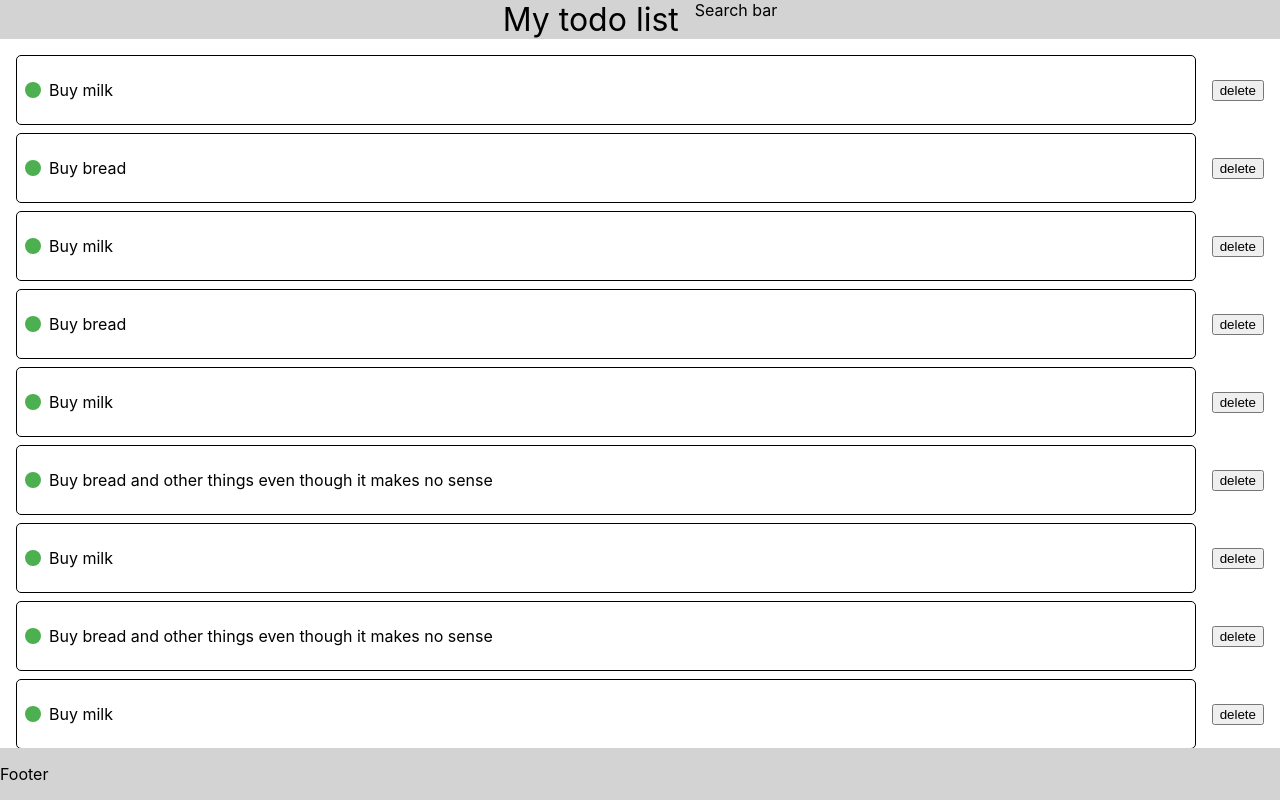
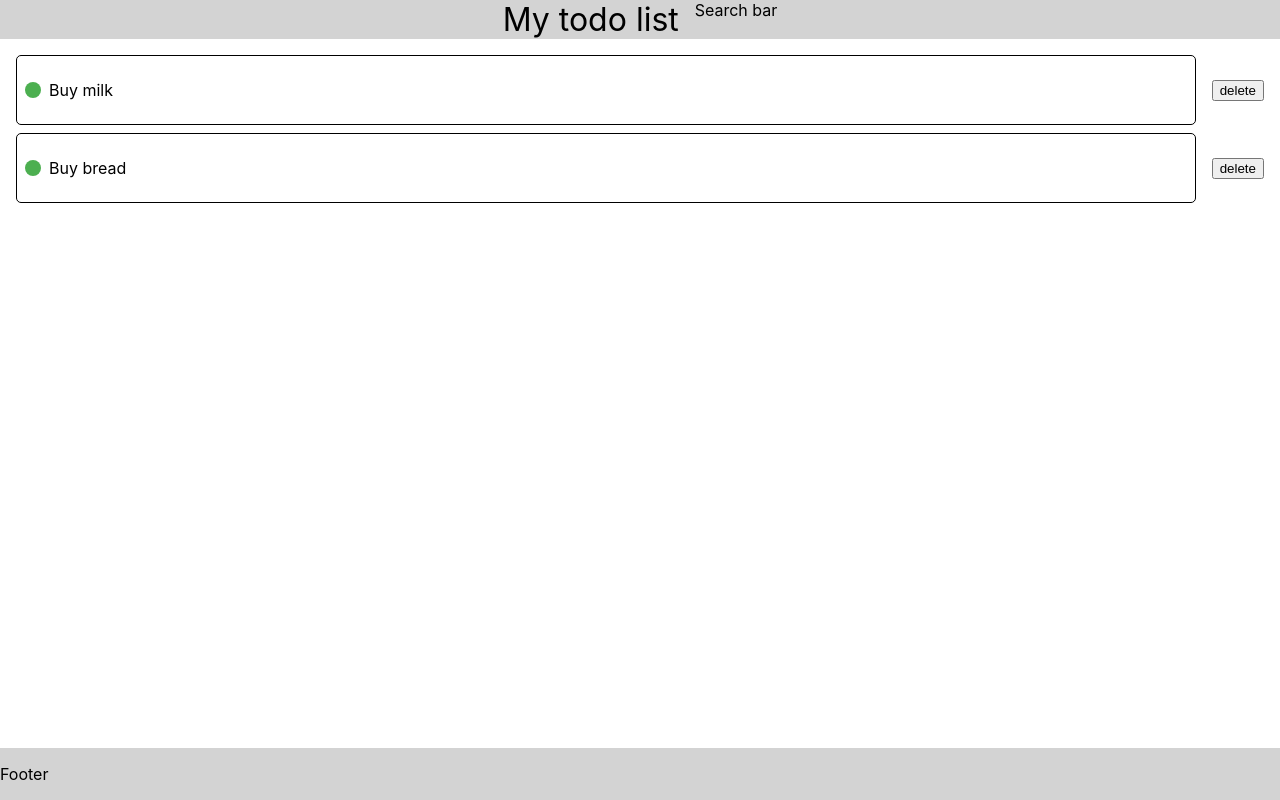
Before and after one commit to GkAdam91/AnotherTodoApp, a React (Create React App) app: page / in a window 1280 px wide. Built offline with nearby package versions, Linux system fonts and the light colour scheme.

Commit message:
use ContextApi for state management

```diff
--- a/src/App.tsx
+++ b/src/App.tsx
@@ -1,59 +1,11 @@
-import { useState } from "react";
 import ToDoList from "./Components/ToDoList";
-import { ItemClass } from "./Models/ItemClass";
+import TodoListContextProvider from "./store/todolist-context";
 
 function App() {
-  const [items, setItems] = useState<ItemClass[]>([
-    new ItemClass("Buy milk"),
-    new ItemClass("Buy bread"),
-    new ItemClass("Buy milk"),
-    new ItemClass("Buy bread"),
-    new ItemClass("Buy milk"),
-    new ItemClass(
-      "Buy bread and other things even though it makes no sense"
-    ),
-    new ItemClass("Buy milk"),
-    new ItemClass("Buy bread and other things even though it makes no sense"),
-    new ItemClass("Buy milk"),
-    new ItemClass("Buy bread"),
-    new ItemClass("Buy milk"),
-    new ItemClass("Buy bread"),
-    new ItemClass("Buy milk"),
-    new ItemClass("Buy bread"),
-    new ItemClass("Buy milk"),
-    new ItemClass("Buy bread"),
-    new ItemClass("Buy milk"),
-    new ItemClass("Buy bread"),
-    new ItemClass("Buy milk"),
-    new ItemClass("Buy bread"),
-    new ItemClass("Buy milk"),
-    new ItemClass("Buy bread"),
-  ]);
-
-  const itemClicked = (id: string) => {
-    console.log("Item clicked", id);
-
-    const updatedItems = items.map((item) => {
-      if (item.id === id) {
-        item.toggleDone();
-      }
-      return item;
-    });
-    setItems(updatedItems);
-  };
-
-  const itemDeleted = (id: string) => {
-    setItems((prevItems) => {
-      return prevItems.filter((item) => item.id !== id);
-    });
-  };
-
   return (
-    <ToDoList
-      items={items}
-      itemClicked={itemClicked}
-      itemDeleted={itemDeleted}
-    />
+    <TodoListContextProvider>
+      <ToDoList />
+    </TodoListContextProvider>
   );
 }
 
--- a/src/Components/ListComponents/List/List.tsx
+++ b/src/Components/ListComponents/List/List.tsx
@@ -1,19 +1,18 @@
 import * as React from "react";
 import { ItemClass } from "../../../Models/ItemClass";
 import { ListItem } from "../ListItem/ListItem";
-import { ToDoListItemProps } from "../../../Models/ToDoListItemProps";
 import classes from "./List.module.css";
+import { TodoListContext } from "../../../store/todolist-context";
 
-export const List: React.FC<ToDoListItemProps> = (props) => {
+export const List: React.FC = () => {
+  const todoListCtx = React.useContext(TodoListContext);
   return (
     <ul className={classes.list}>
-      {props.items.map((item: ItemClass) => {
+      {todoListCtx.items.map((item: ItemClass) => {
         return (
           <ListItem
             key={item.id}
             item={item}
-            itemClicked={props.itemClicked}
-            itemDeleted={props.itemDeleted}
           />
         );
       })}
--- a/src/Components/ListComponents/ListItem/ListItem.tsx
+++ b/src/Components/ListComponents/ListItem/ListItem.tsx
@@ -1,11 +1,12 @@
 import classes from "./ListItem.module.css";
 import { ItemClass } from "../../../Models/ItemClass";
+import React from "react";
+import { TodoListContext } from "../../../store/todolist-context";
 
 export const ListItem: React.FC<{
   item: ItemClass;
-  itemClicked: (id: string) => void;
-  itemDeleted: (id: string) => void;
-}> = ({ item, itemClicked, itemDeleted, ...props }) => {
+}> = ({ item, ...props }) => {
+  const todoListCtx = React.useContext(TodoListContext);
   let { text, id } = item;
 
   return (
@@ -13,12 +14,12 @@ export const ListItem: React.FC<{
       <div className={classes.textContainer}>
         <button
           className={classes.toggleButton + " " + (item.done ? classes.done : "")}
-          onClick={itemClicked.bind(null, id)}
+          onClick={todoListCtx.itemClicked.bind(null, id)}
         />
         <p>{text}</p>
       </div>
       <div className={classes.deleteContainer}>
-        <button onClick={itemDeleted.bind(null, id)}>delete</button>
+        <button onClick={todoListCtx.itemDeleted.bind(null, id)}>delete</button>
       </div>
     </li>
   );
--- a/src/Components/ToDoList.tsx
+++ b/src/Components/ToDoList.tsx
@@ -1,8 +1,7 @@
 import classes from "./ToDoList.module.css";
 import { List } from "./ListComponents/List/List";
-import { ToDoListItemProps } from "../Models/ToDoListItemProps";
 
-const ToDoList: React.FC<ToDoListItemProps> = (props) => {
+const ToDoList: React.FC = () => {
   return (
     <>
       <header className={classes.header}>
@@ -10,11 +9,7 @@ const ToDoList: React.FC<ToDoListItemProps> = (props) => {
         <div className={classes.searchBar}>Search bar</div>
       </header>
       <main className={classes.main}>
-        <List
-          items={props.items}
-          itemClicked={props.itemClicked}
-          itemDeleted={props.itemDeleted}
-        ></List>
+        <List></List>
       </main>
       <footer className={classes.footer}>
         <p>Footer</p>
--- /dev/null
+++ b/src/store/todolist-context.tsx
@@ -0,0 +1,53 @@
+import React, { PropsWithChildren, useState } from "react";
+import { ItemClass } from "../Models/ItemClass";
+
+export interface ToDoListObj {
+  items: ItemClass[];
+  itemClicked: (id: string) => void;
+  itemDeleted: (id: string) => void;
+}
+
+export const TodoListContext = React.createContext<ToDoListObj>({
+  items: [],
+  itemClicked: (id: string) => {},
+  itemDeleted: (id: string) => {},
+});
+
+const TodoListContextProvider: React.FC<PropsWithChildren> = (props) => {
+  const [items, setItems] = useState<ItemClass[]>([
+    new ItemClass("Buy milk"),
+    new ItemClass("Buy bread")
+  ]);
+
+  const itemClicked = (id: string) => {
+    console.log("Item clicked", id);
+
+    const updatedItems = items.map((item) => {
+      if (item.id === id) {
+        item.toggleDone();
+      }
+      return item;
+    });
+    setItems(updatedItems);
+  };
+
+  const itemDeleted = (id: string) => {
+    setItems((prevItems) => {
+      return prevItems.filter((item) => item.id !== id);
+    });
+  };
+
+  const contextValue: ToDoListObj = {
+    items: items,
+    itemClicked: itemClicked,
+    itemDeleted: itemDeleted,
+  };
+
+  return (
+    <TodoListContext.Provider value={contextValue}>
+      {props.children}
+    </TodoListContext.Provider>
+  );
+};
+
+export default TodoListContextProvider;
```
Also changed, not shown: src/Models/ToDoListItemProps.ts (deleted, +0 -7 lines).
